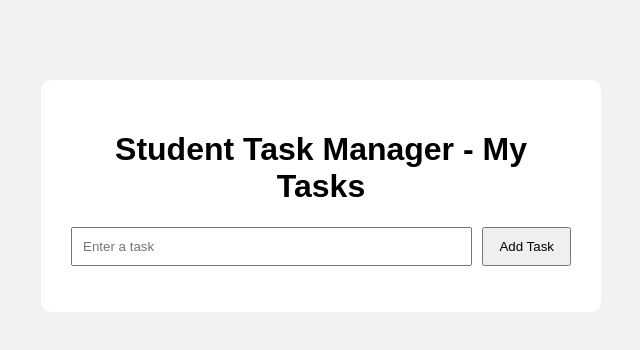
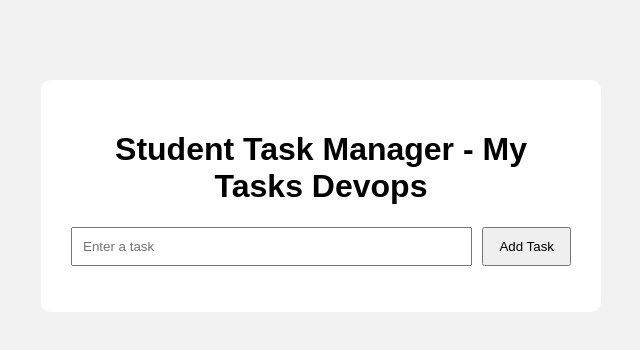
Before and after one commit to pranalicharkha/devops-task-manager, a plain HTML site: page index.html in a window 1280 px wide. Shown: the whole page, without its empty margins (319-959 px from the left). Drawn offline with Linux system fonts and the light colour scheme.

Commit message:
Updated take manager

```diff
--- a/index.html
+++ b/index.html
@@ -11,7 +11,7 @@
 
     <div class="container">
 
-        <h1>Student Task Manager - My Tasks</h1>
+        <h1>Student Task Manager - My Tasks Devops</h1>
 
         <div class="task-input">
             <input
```
